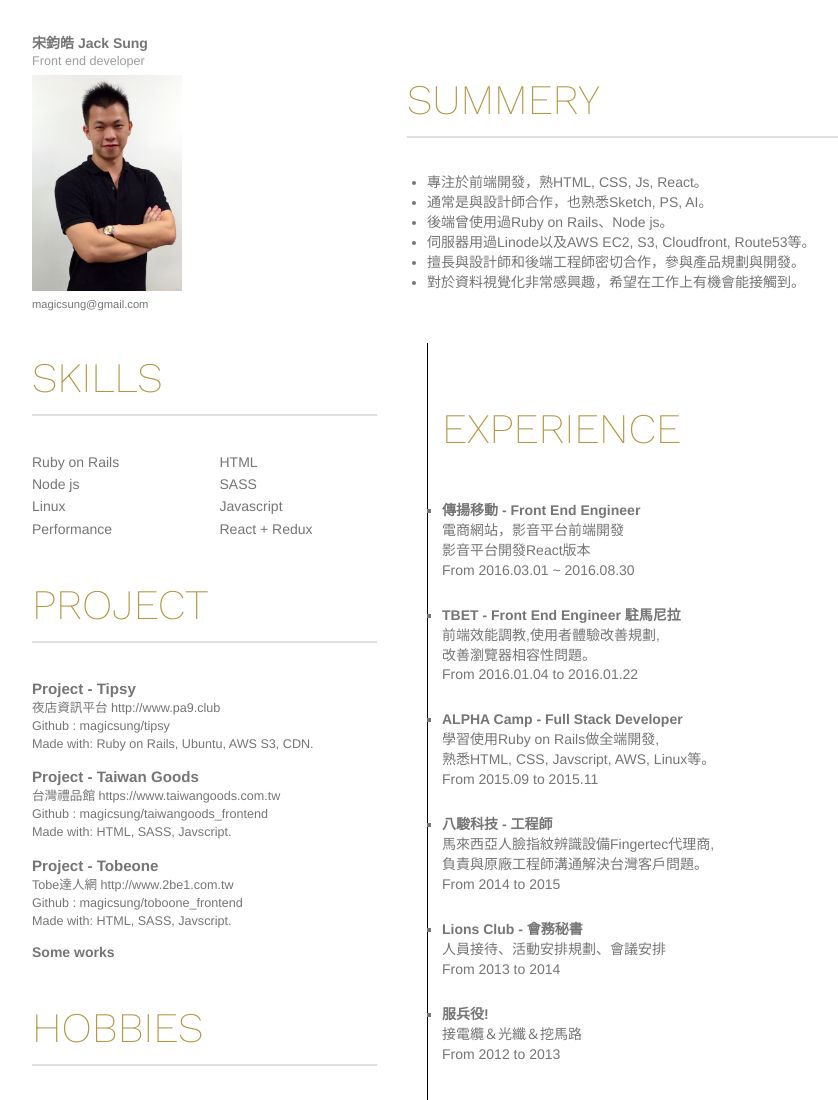
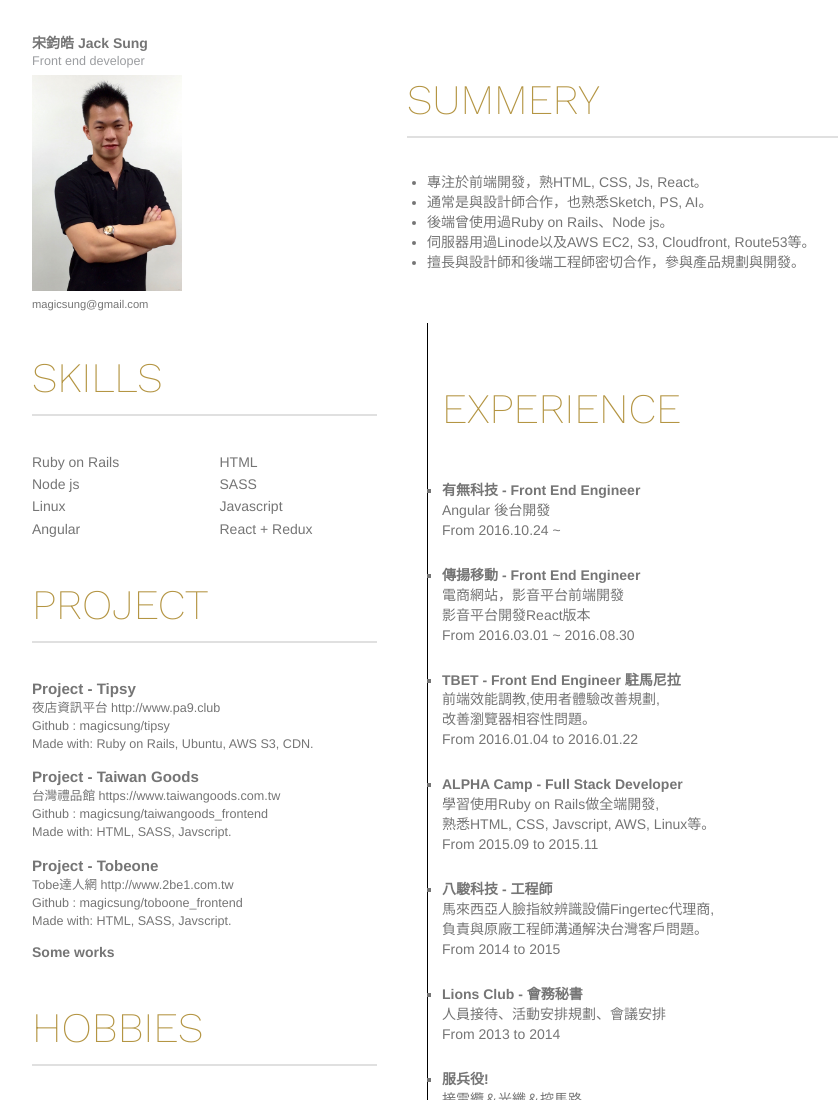
Before and after one commit to magicsung/magicsung.github.io, a website: page resume.html in a window 1280 px wide. Shown: the top 1100 px of the page, without its empty margins (173-1011 px from the left). Drawn offline with nearby package versions, Linux system fonts and the light colour scheme.

Commit message:
update resume

```diff
--- a/resume.html
+++ b/resume.html
@@ -45,7 +45,7 @@
                   <li>Ruby on Rails</li>
                   <li>Node js</li>
                   <li>Linux</li>
-                  <li>Performance</li>
+                  <li>Angular</li>
                 </ul>
               </div>
               <div class="col-xs-6">
@@ -113,7 +113,6 @@
                 <li>後端曾使用過Ruby on Rails、Node js。</li>
                 <li>伺服器用過Linode以及AWS EC2, S3, Cloudfront, Route53等。</li>
                 <li>擅長與設計師和後端工程師密切合作，參與產品規劃與開發。</li>
-                <li>對於資料視覺化非常感興趣，希望在工作上有機會能接觸到。</li>
               </ul>
             </div>
           </div>
@@ -127,6 +126,11 @@
               <ul class="square">
                 <li class="nostyle">
                   <p class="thin-title color-gold">EXPERIENCE</p>
+                </li>
+                <li class="mt-25">
+                  <b>有無科技 - Front End Engineer</b><br>
+                  Angular 後台開發<br>
+                  From 2016.10.24 ~
                 </li>
                 <li class="mt-25">
                   <b>傳揚移動 - Front End Engineer</b><br>
```
Also changed, not shown: resume_en.html (+6 -1 lines).
